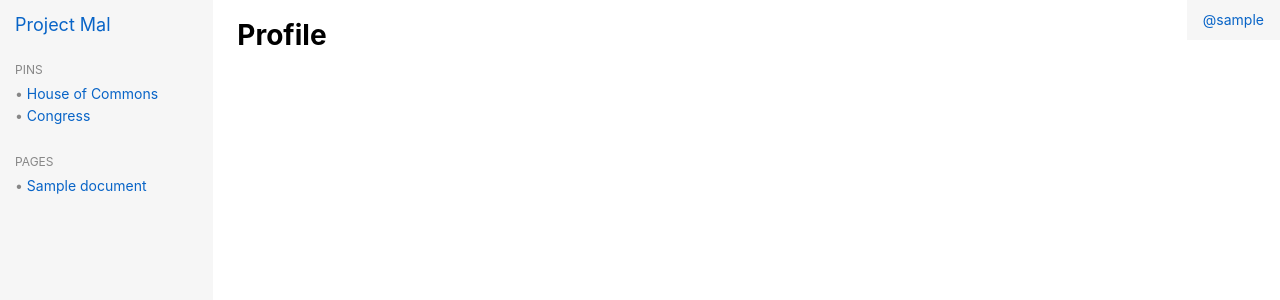
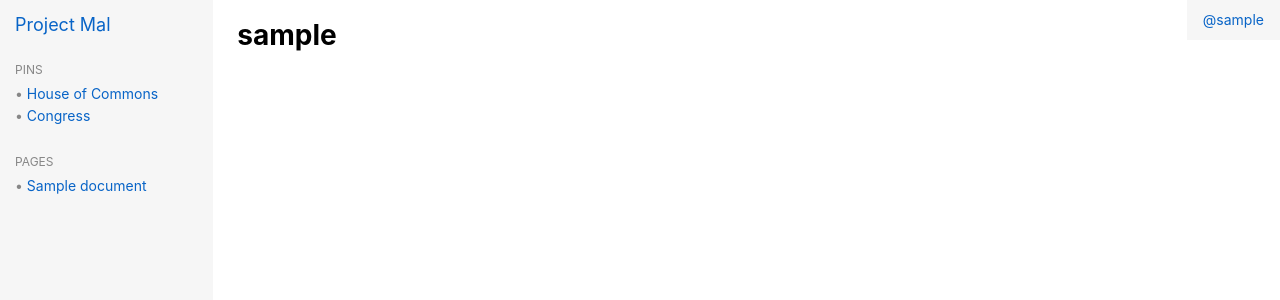
Before and after one commit to sirodoht/mal, a Django app: page /accounts/profile/ in a window 1280 px wide. Shown: the top 300 px of the page. Run offline with Django 3.2, Linux system fonts and the light colour scheme; a user stored in the database is signed in; tables that the repository leaves empty hold one stand-in row (values such as "Sample post").

Commit message:
change profile h1

```diff
--- a/main/templates/main/profile.html
+++ b/main/templates/main/profile.html
@@ -3,7 +3,7 @@
 {% block content %}
 <main>
     <h1 class="main-title">
-        Profile
+        {{ request.user.username }}
     </h1>
 </main>
 {% endblock %}
```
